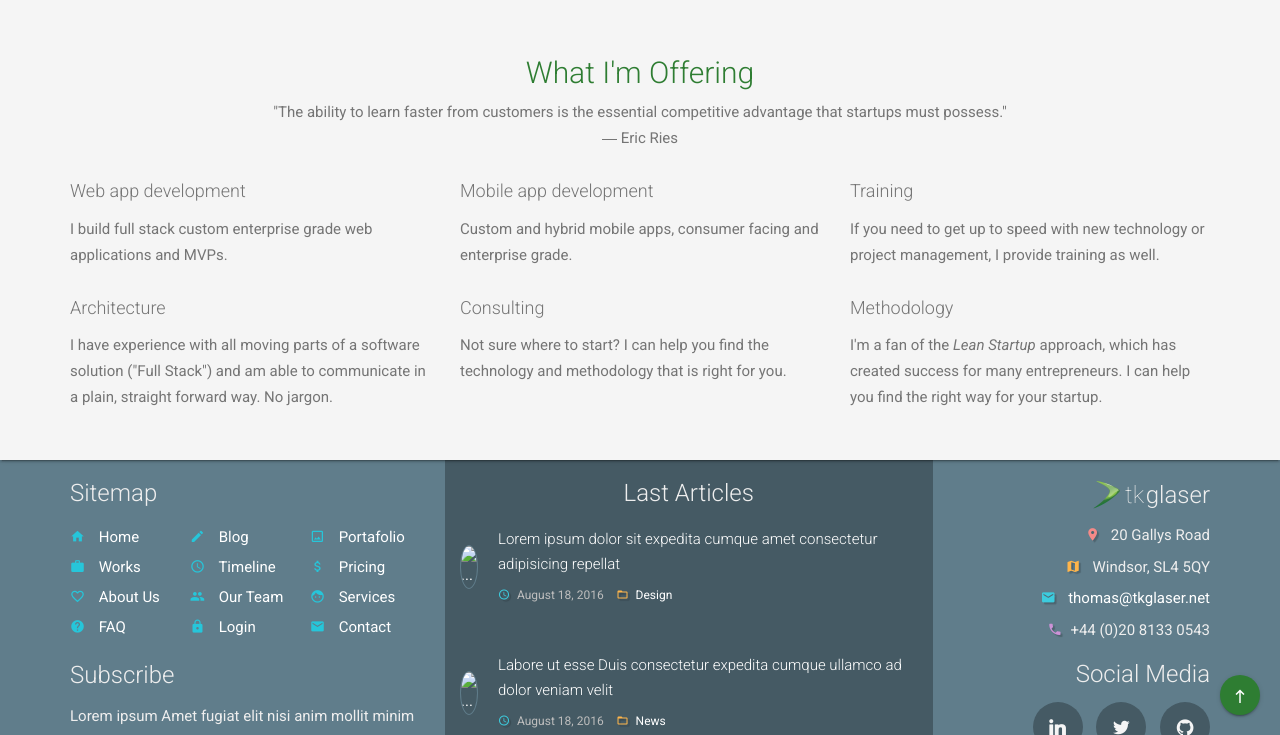
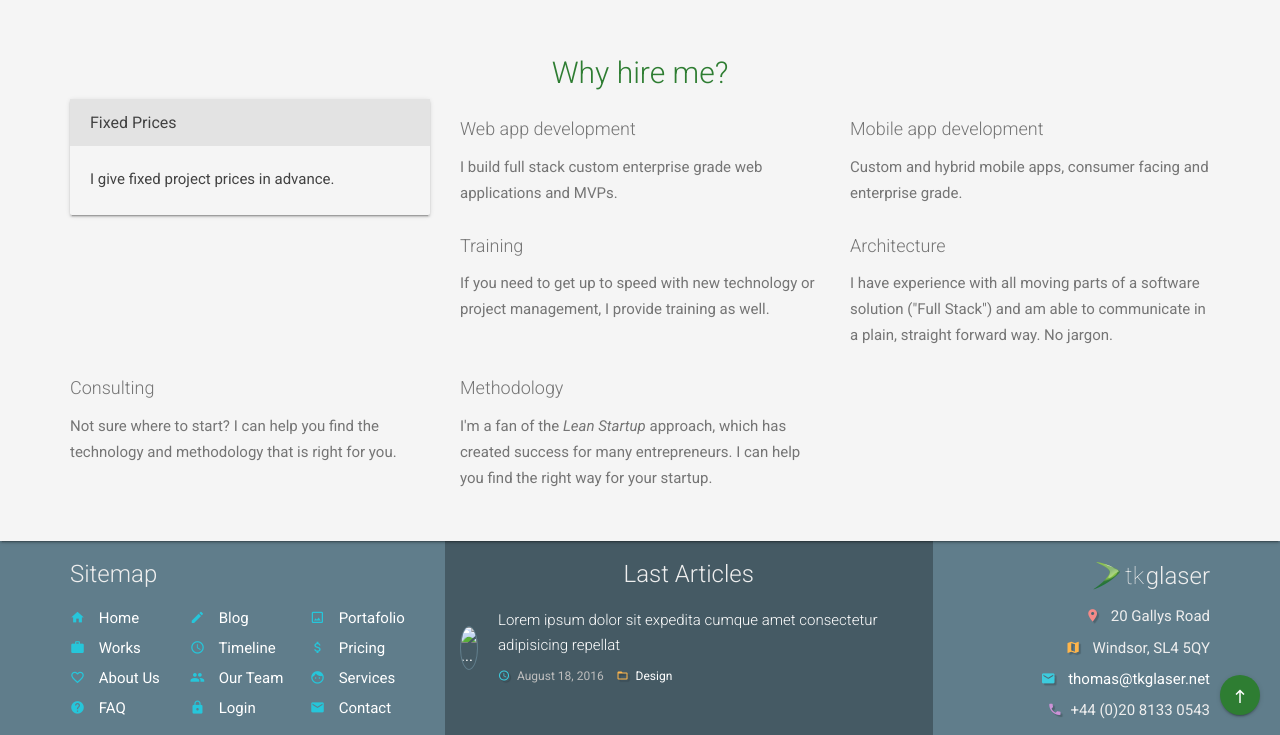
Before and after one commit to tkglaser/tkglaser.github.io, a Jekyll site: the page built from content/services.html, in a window 1280 px wide and 900 px high, scrolled down 628 px, cut to the strip 165-900 px from the top of the window. Built offline with Jekyll 4.4.1, drawn with Linux system fonts in a browser that asks for light colours.

Commit message:
Update services.html

```diff
--- a/content/services.html
+++ b/content/services.html
@@ -103,10 +103,9 @@
         <div class="section-content">
             <div class="row">
                 <div class="col-md-8 col-md-offset-2 text-center">
-                    <h2 class="section-title">What I'm Offering</h2>
+                    <h2 class="section-title">Why hire me?</h2>
                     <p class="section-subtitle">
-                        "The ability to learn faster from customers is the essential competitive advantage that startups must possess."
-                        ― Eric Ries
+
                     </p>
                     <span class="divider center"></span>
                 </div>
@@ -116,6 +115,17 @@
             <!-- SERVICES START -->
             <div class="services">
                 <div class="row">
+                    <div class="col-md-4">
+                      <div class="card card-light-inverse">
+                      <div class="card-header">
+                          <h3 class="card-title">Fixed Prices</h3>
+                        </div>
+                        <div class="card-block">
+                          <p>I give fixed project prices in advance.</p>
+                        </div>
+                      </div>
+                    </div>
+
                     <div class="col-sm-4 col-md-4 item top dark-bg match-height">
                         <div class="inner-content">
                             <i class="icon-Internet colored-text"></i>
```
